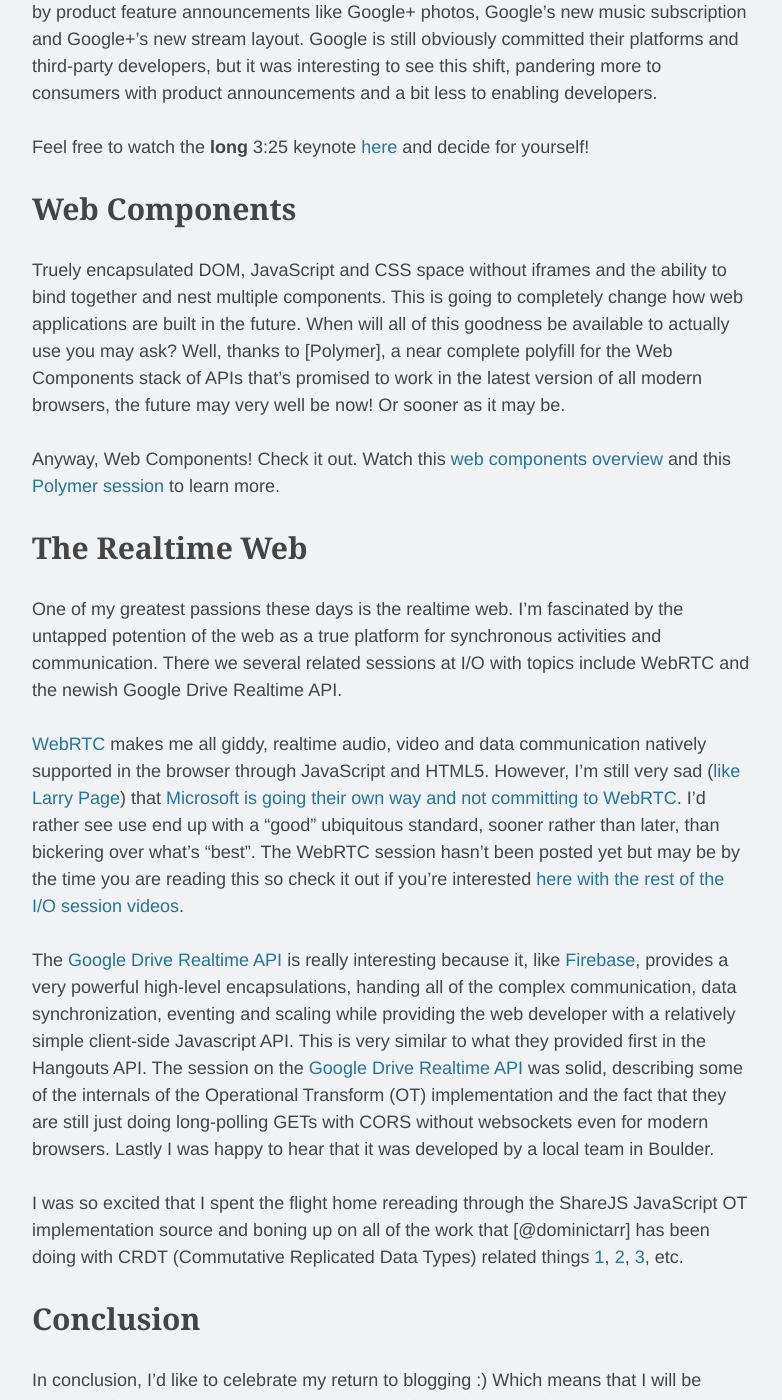
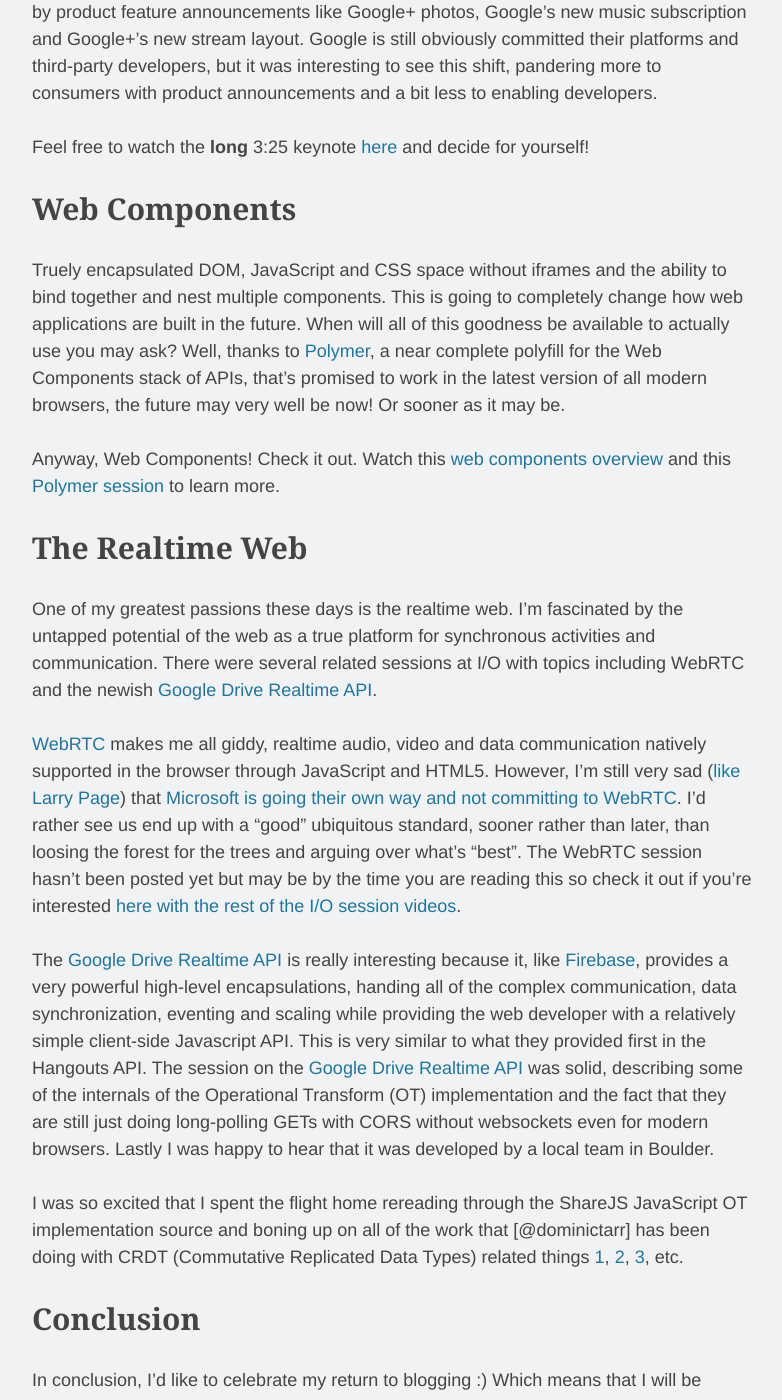
Before and after one commit to mbrevoort/mikebrevoort.site, a Jekyll site: the page built from _posts/2013-05-19-google-io-2013-retrospective.md, in a window 1280 px wide and 1400 px high, scrolled down 867 px. Shown: the whole window, without its empty margins (248-1030 px from the left). Built offline with Jekyll 4.4.1, drawn with Linux system fonts in a browser that asks for light colours; nearby versions of some CDN libraries; Markdown is read by kramdown in place of the engine named in the settings.

Commit message:
few grammatical things

```diff
--- a/_posts/2013-05-19-google-io-2013-retrospective.md
+++ b/_posts/2013-05-19-google-io-2013-retrospective.md
@@ -23,15 +23,15 @@
 
 ## Web Components
 
-Truely encapsulated DOM, JavaScript and CSS space without iframes and the ability to bind together and nest multiple components. This is going to completely change how web applications are built in the future. When will all of this goodness be available to actually use you may ask? Well, thanks to [Polymer], a near complete polyfill for the Web Components stack of APIs that's promised to work in the latest version of all modern browsers, the future may very well be now! Or sooner as it may be.
+Truely encapsulated DOM, JavaScript and CSS space without iframes and the ability to bind together and nest multiple components. This is going to completely change how web applications are built in the future. When will all of this goodness be available to actually use you may ask? Well, thanks to [Polymer], a near complete polyfill for the Web Components stack of APIs, that's promised to work in the latest version of all modern browsers, the future may very well be now! Or sooner as it may be.
 
 Anyway, Web Components! Check it out. Watch this [web components overview] and this [Polymer session] to learn more.
 
 ## The Realtime Web
 
-One of my greatest passions these days is the realtime web. I'm fascinated by the untapped potention of the web as a true platform for synchronous activities and communication. There we several related sessions at I/O with topics include WebRTC and the newish Google Drive Realtime API.
+One of my greatest passions these days is the realtime web. I'm fascinated by the untapped potential of the web as a true platform for synchronous activities and communication. There were several related sessions at I/O with topics including WebRTC and the newish [Google Drive Realtime API].
 
-[WebRTC] makes me all giddy, realtime audio, video and data communication natively supported in the browser through JavaScript and HTML5. However, I'm still very sad ([like Larry Page](http://www.youtube.com/watch?feature=player_embedded&v=9pmPa_KxsAM#t=10663s)) that [Microsoft is going their own way and not committing to WebRTC](http://gigaom.com/2013/01/17/microsoft-cu-webrtc-prototype/). I'd rather see use end up with a "good" ubiquitous standard, sooner rather than later, than bickering over what's "best". The WebRTC session hasn't been posted yet but may be by the time you are reading this so check it out if you're interested [here with the rest of the I/O session videos](https://developers.google.com/live/).
+[WebRTC] makes me all giddy, realtime audio, video and data communication natively supported in the browser through JavaScript and HTML5. However, I'm still very sad ([like Larry Page](http://www.youtube.com/watch?feature=player_embedded&v=9pmPa_KxsAM#t=10663s)) that [Microsoft is going their own way and not committing to WebRTC](http://gigaom.com/2013/01/17/microsoft-cu-webrtc-prototype/). I'd rather see us end up with a "good" ubiquitous standard, sooner rather than later, than loosing the forest for the trees and arguing over what's "best". The WebRTC session hasn't been posted yet but may be by the time you are reading this so check it out if you're interested [here with the rest of the I/O session videos](https://developers.google.com/live/).
 
 The [Google Drive Realtime API] is really interesting because it, like [Firebase], provides a very powerful high-level encapsulations, handing all of the complex communication, data synchronization, eventing and scaling while providing the web developer with a relatively simple client-side Javascript API. This is very similar to what they provided first in the Hangouts API. The session on the [Google Drive Realtime API](https://developers.google.com/drive/realtime/) was solid, describing some of the internals of the Operational Transform (OT) implementation and the fact that they are still just doing long-polling GETs with CORS without websockets even for modern browsers. Lastly I was happy to hear that it was developed by a local team in Boulder.
 
```
Also changed, not shown: other parts of _posts/2013-05-19-google-io-2013-retrospective.md (+1 -0 lines).
